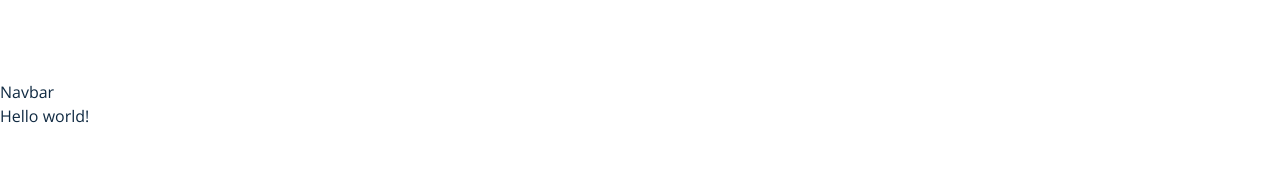
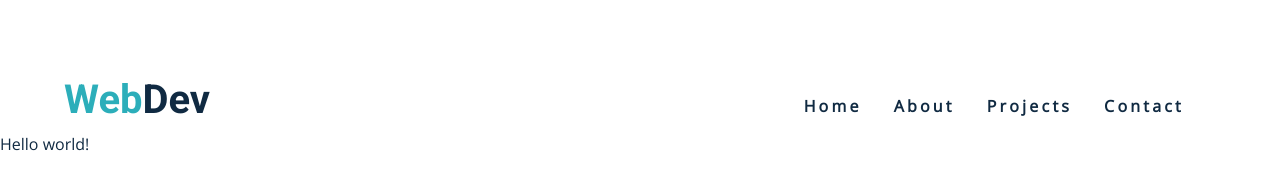
Before and after one commit to ZaidaMM/portfolio-gatsby, a Gatsby site: page / in a window 1280 px wide. Built offline with nearby package versions, Linux system fonts and the light colour scheme; Gatsby itself is replaced by a stand-in of ours.

Commit message:
navbar setup

```diff
--- a/src/assets/css/main.css
+++ b/src/assets/css/main.css
@@ -230,6 +230,12 @@ Navbar
 }
 .nav-header img {
   margin-bottom: 0.375rem;
+}
+.logo {
+  letter-spacing: 0;
+}
+.logo span {
+  color: var(--clr-primary-5);
 }
 .toggle-btn {
   font-size: 2rem;
--- a/src/components/Navbar.js
+++ b/src/components/Navbar.js
@@ -1,6 +1,32 @@
 import React from "react"
+import { FaAlignRight } from "react-icons/fa"
+import { Link } from "gatsby"
+import pageLinks from "../constants/links"
 
 const Navbar = () => {
-  return <div>Navbar</div>
+  return (
+    <nav>
+      <div className="nav-center">
+        <div className="nav-header">
+          <h2 className="logo">
+            <span>Web</span>
+            Dev
+          </h2>
+          <button className="toggle-btn" type="button">
+            <FaAlignRight />
+          </button>
+        </div>
+        <div className="nav-links">
+          {pageLinks.map(link => {
+            return (
+              <Link key={link.id} to={link.url}>
+                {link.text}
+              </Link>
+            )
+          })}
+        </div>
+      </div>
+    </nav>
+  )
 }
 export default Navbar
```
